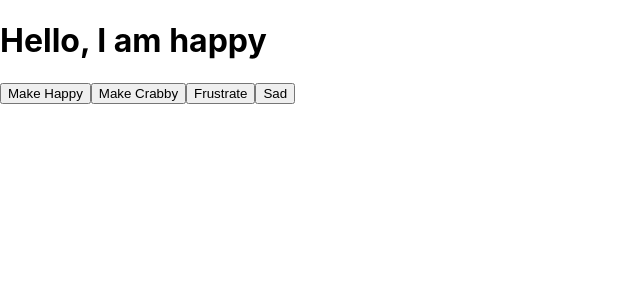
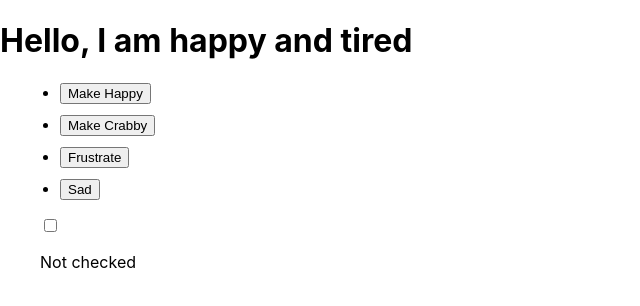
Before and after one commit to ujjval0510/ReactEssential, a React (Create React App) app in the folder react_essential/: page / in a window 1280 px wide. Shown: the top 306 px of the page, without its empty margins (0-640 px from the left). Built offline with nearby package versions, Linux system fonts and the light colour scheme.

Commit message:
basics of useReducer

```diff
--- a/react_essential/src/App.js
+++ b/react_essential/src/App.js
@@ -1,11 +1,17 @@
 import './App.css';
-import { useState, useEffect } from 'react';
+import { useState, useEffect, useReducer } from 'react';
 
 function App() {
   // useState store local value of variable and if it change
   // then re-render view
   const [emotions, setEmotions] = useState("happy");
   const [secondary, setSecondary] = useState("tired");
+
+  /** useReducer : it takes in the current state and
+   * it returns a new state, then use this function to update the state.
+   */
+  const [checked, toggle] = useReducer((checked) => !checked, false);
+
   /**
    * if calls when function render first time
    * if call every time when emotions state value changed.
@@ -24,11 +30,25 @@ function App() {
 
   return (
     <>
-      <h1>Hello, I am {emotions}</h1>
-      <button onClick={() => setEmotions("happy")}>Make Happy</button>
-      <button onClick={() => setSecondary("crabby")}>Make Crabby</button>
-      <button onClick={() => setEmotions("frustrated")}>Frustrate</button>
-      <button onClick={() => setEmotions("sad")}>Sad</button>
+      <h1>Hello, I am {emotions} and {secondary}</h1>
+      <ul style={{ margin: 10 }}>
+        <li style={{ margin: 10 }}>
+          <button onClick={() => setEmotions("happy")}>Make Happy</button>
+        </li>
+        <li style={{ margin: 10 }}>
+          <button onClick={() => setSecondary("crabby")}>Make Crabby</button>
+        </li>
+        <li style={{ margin: 10 }}>
+          <button onClick={() => setEmotions("frustrated")}>Frustrate</button>
+        </li>
+        <li style={{ margin: 10 }}>
+          <button onClick={() => setEmotions("sad")}>Sad</button>
+        </li>
+      </ul >
+      <ul>
+        <input type="checkbox" value={checked} onChange={toggle} />
+        <p>{checked ? "Checked" : "Not checked"}</p>
+      </ul>
     </>
   );
 }
```
Also changed, not shown: 1 other file (tests, documents, lock files or other folders).
